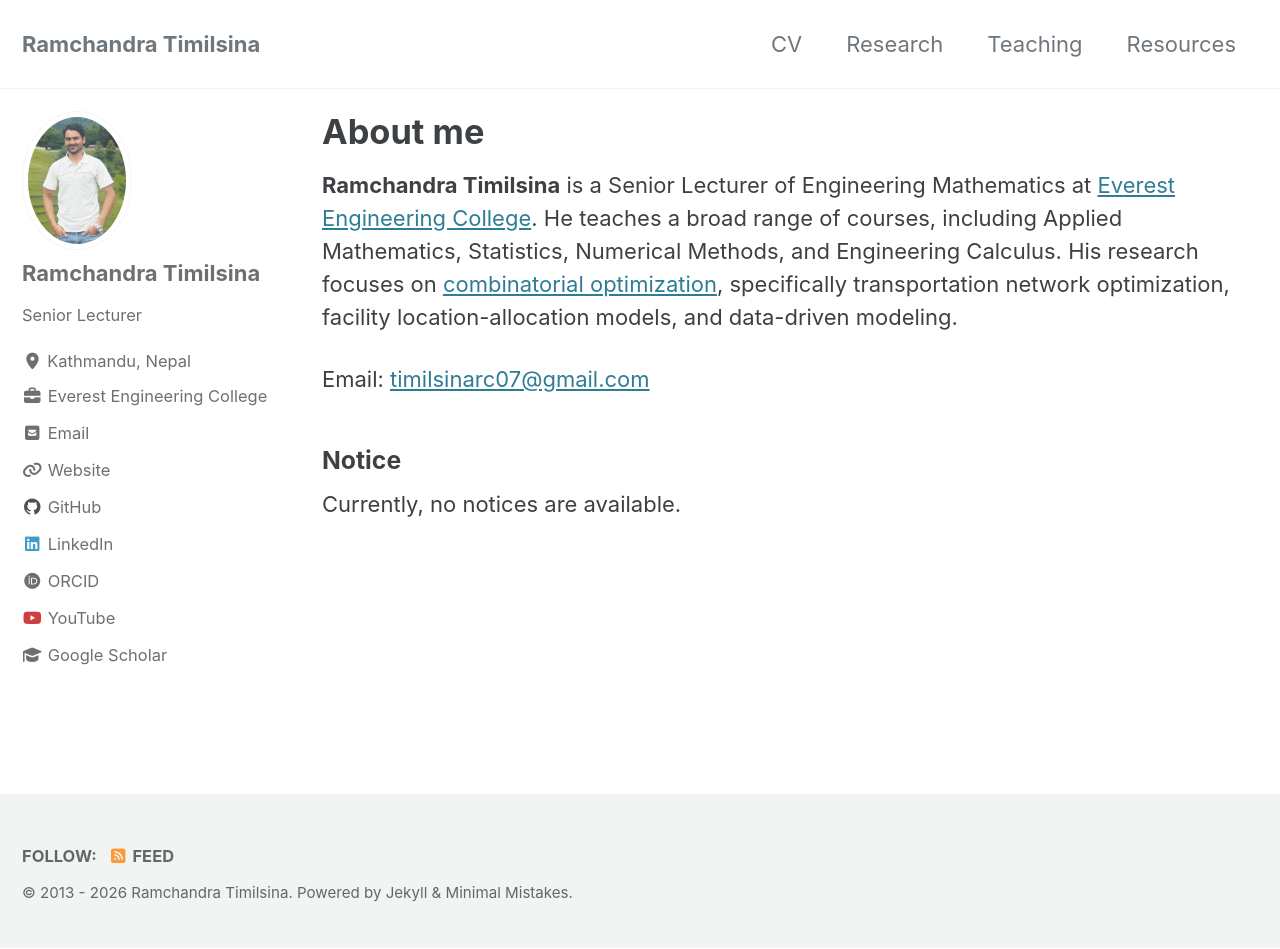
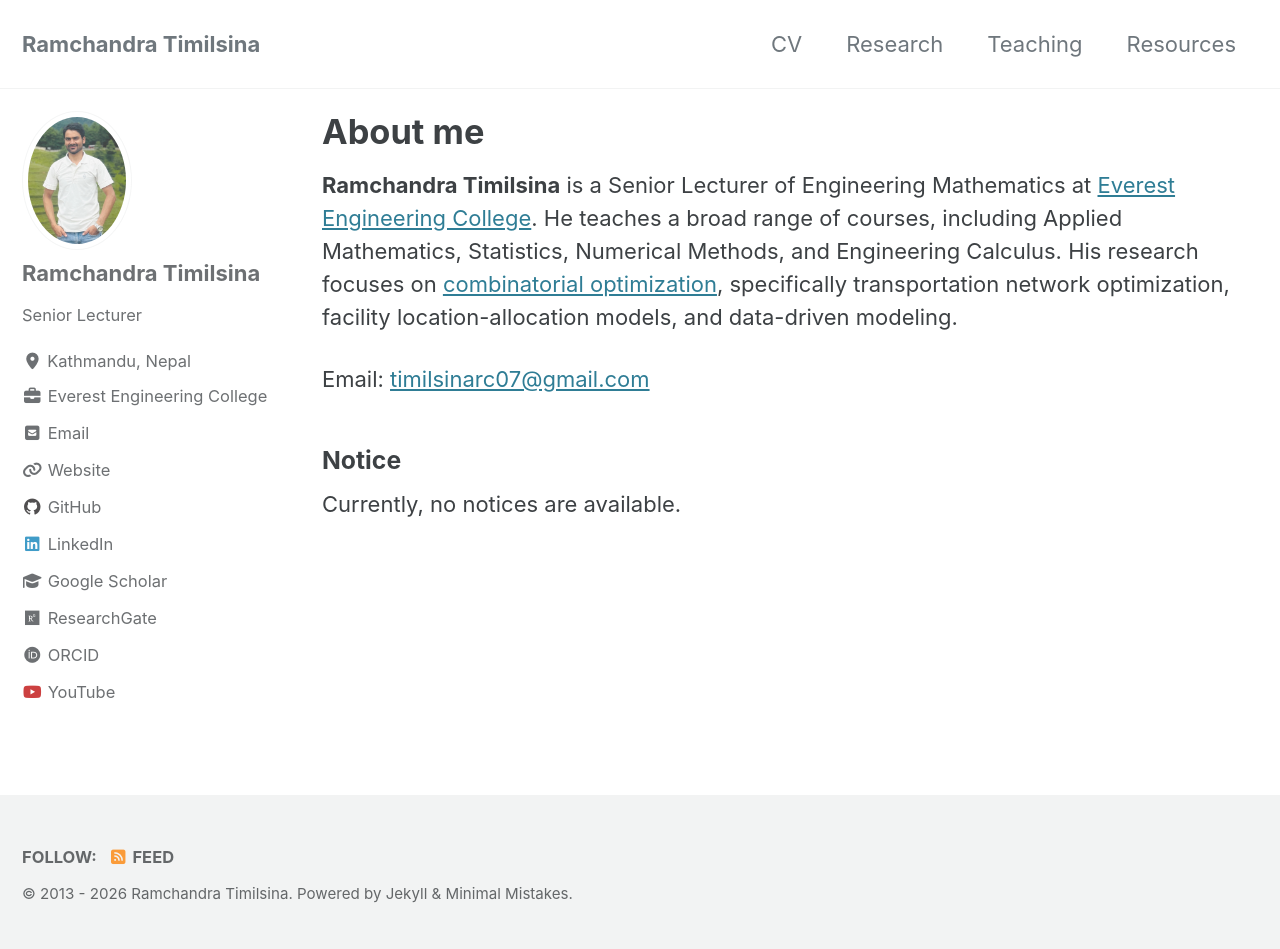
Before and after one commit to TimilsinaRC07/TimilsinaRC07.github.io, a Jekyll site: the page built from index.html, in a window 1280 px wide and 949 px high. Built offline with Jekyll 4.4.1, drawn with Linux system fonts in a browser that asks for light colours; cached includes are drawn as plain includes; the list of posts is cut into pages by our own code.

Commit message:
Update _config.yml

```diff
--- a/_config.yml
+++ b/_config.yml
@@ -118,6 +118,7 @@ author:
   avatar           : "bio-avatar.jpg"
   bio              : "Senior Lecturer"
   location         : "Kathmandu, Nepal"
+  employer         : "Everest Engineering College"
   #email            : "timilsinarc07@gmail.com"
   # fediverse      : "@you@instance.social"  # used for fediverse:creator meta tag
   links:
@@ -136,15 +137,19 @@ author:
     - label: "LinkedIn"
       icon: "fab fa-fw fa-linkedin"
       url: "https://www.linkedin.com/in/timilsina-rc-04a561179/"
+    - label: "Google Scholar"
+      icon: "fas fa-fw fa-graduation-cap"
+      url: "https://scholar.google.com/citations?user=vrBf8DsAAAAJ&hl=en&oi=ao"
+    - label: "ResearchGate"
+      icon: "fab fa-fw fa-researchgate"
+      url: "https://www.researchgate.net/profile/Ramchandra-Timilsina"
     - label: "ORCID"
       icon: "fab fa-fw fa-orcid"
       url: "https://orcid.org/0009-0003-1921-1633"
     - label: "YouTube"
       icon: "fab fa-fw fa-youtube"
       url: "https://www.youtube.com/@Timilsina_RC"
-    - label: "Google Scholar"
-      icon: "fas fa-fw fa-graduation-cap"
-      url: "https://scholar.google.com/citations?user=vrBf8DsAAAAJ&hl=en&oi=ao"
+
 
 # Site Footer
 footer:
```
